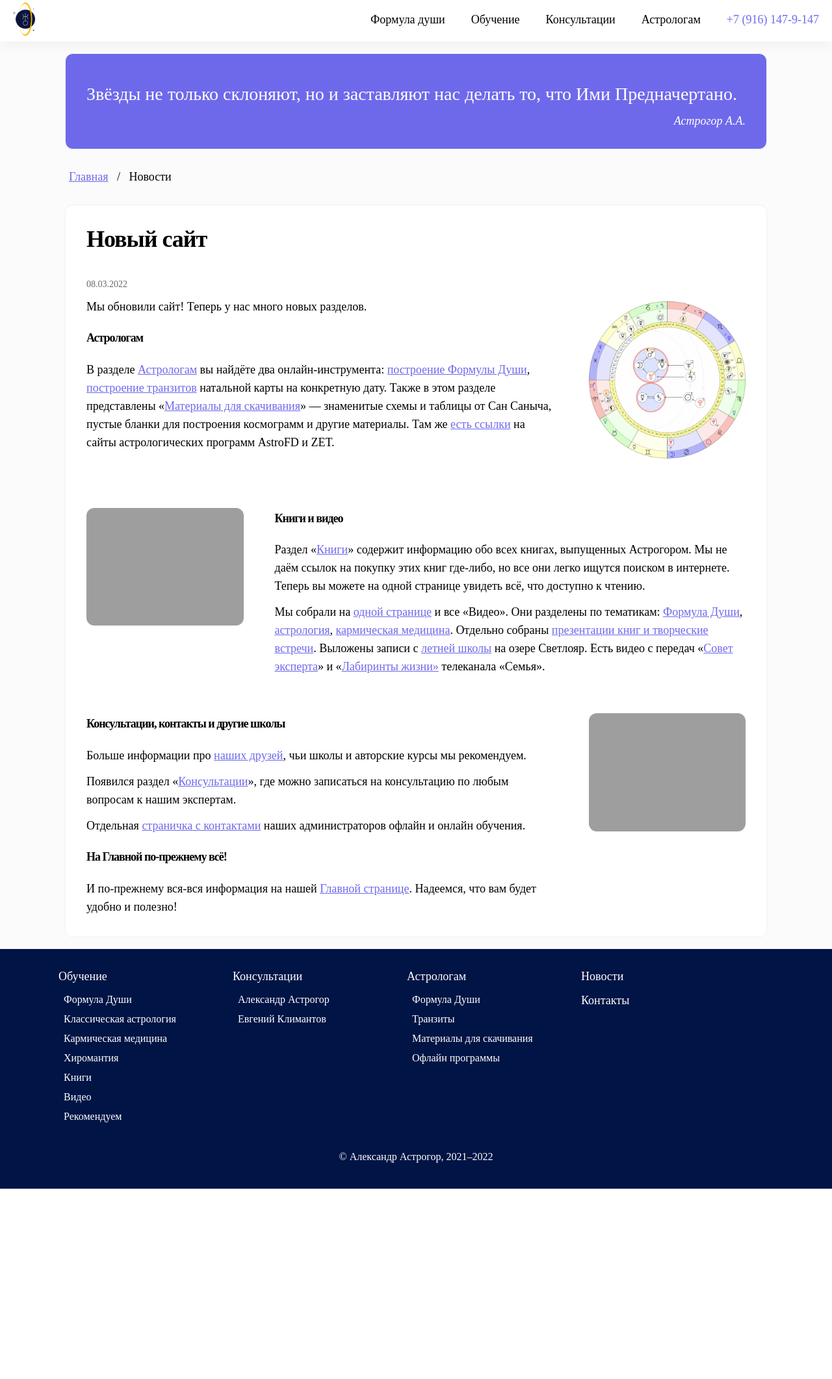
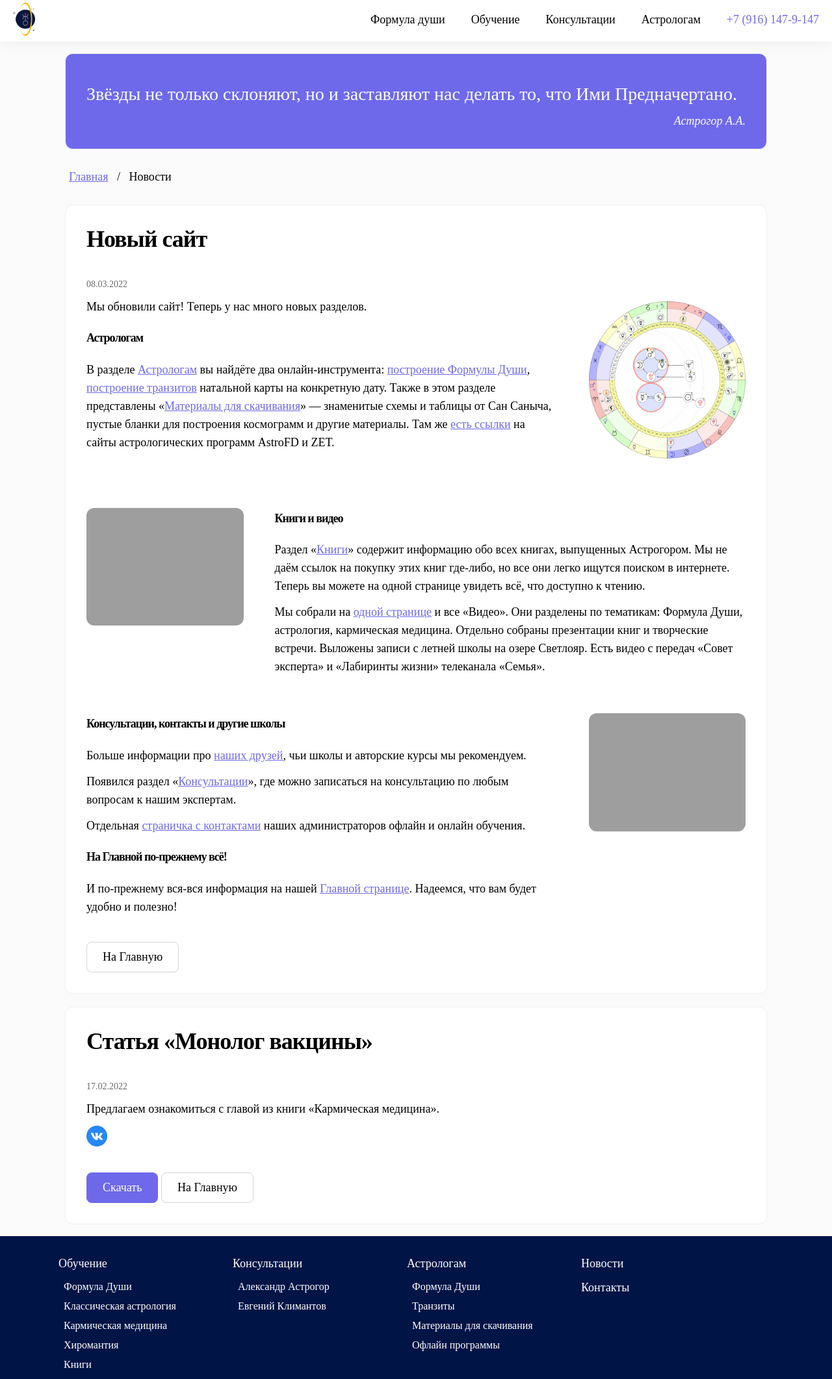
Before and after one commit to mosigo/astrogor, a Flask app: page /news in a window 1280 px wide. Shown: the top 2123 px of the page at 65% size. Before the commit the page ends 1830 px from the top, so only its background shows below. Run offline with Flask 2, Linux system fonts and the light colour scheme; parts of the project's set-up code (start-up, migrations or seed data) failed here and were passed over; some web fonts are replaced; grey boxes are pictures that could not be loaded.

Commit message:
Добавлена новость с главой из книги «Кармическая медицина».

```diff
--- a/templates/news.html
+++ b/templates/news.html
@@ -40,7 +40,7 @@ img.pic {
 
 <!--Новый сайт-->
 <div class="plate-base">
-    <a id="001"></a>
+    <a id="002"></a>
     <div class="plate w100">
         <h1>Новый сайт</h1>
         <div class="label">08.03.2022</div>
@@ -78,12 +78,9 @@ img.pic {
                 </div>
                 <div class="text">
                     <p>Мы собрали на <a href="/videos">одной странице</a> и все «Видео». Они разделены по тематикам:
-                        <a href="/videos#fd">Формула Души</a>, <a href="/videos#astro">астрология</a>,
-                        <a href="/videos#karma">кармическая медицина</a>. Отдельно собраны
-                        <a href="/videos#books">презентации книг и творческие встречи</a>. Выложены записи с
-                        <a href="/videos#svetloyar">летней школы</a> на озере Светлояр. Есть видео с передач
-                        «<a href="/videos#expert">Совет эксперта</a>» и «<a href="/videos#labirint">Лабиринты жизни»</a>
-                        телеканала «Семья». </p>
+                        Формула Души, астрология, кармическая медицина. Отдельно собраны презентации книг
+                        и творческие встречи. Выложены записи с летней школы на озере Светлояр. Есть видео с передач
+                        «Совет эксперта» и «Лабиринты жизни» телеканала «Семья». </p>
                 </div>
             </div>
         </div>
@@ -115,7 +112,44 @@ img.pic {
             </div>
         </div>
 
+        <div class="action">
+            <a href="/new">
+                <button class="btn second">На Главную</button>
+            </a>
+        </div>
+    </div>
+</div>
 
+<!--Глава из книги «Монолог Вакцины»-->
+<div class="plate-base">
+    <a id="001"></a>
+    <div class="plate w100">
+        <h1>Статья «Монолог вакцины»</h1>
+        <div class="label">17.02.2022</div>
+
+        <div class="plate-inner">
+            <div class="left w75">
+                <div class="text">
+                    <p>Предлагаем ознакомиться с главой из книги «Кармическая медицина».</p>
+                </div>
+                <div class="contacts">
+                    <span>
+                        <a href="https://vk.com/wall95920566_3844" target="_blank">
+                            <img src="{{ url_for('static', filename='pic/contacts/Vk.png') }}"/>
+                        </a>
+                    </span>
+                </div>
+                <div class="action">
+                    <a href="{{ url_for('static', filename='pic/downloads/Monolog_Vaktsiny.docx') }}"
+                       download="Monolog_Vaktsiny.docx">
+                        <button class="btn">Скачать</button>
+                    </a>
+                    <a href="/new">
+                        <button class="btn second">На Главную</button>
+                    </a>
+                </div>
+            </div>
+        </div>
     </div>
 </div>
 
```
Also changed, not shown: templates/astro.html (+33 -27 lines), templates/index.html (+20 -4 lines), static/pic/courses/palmistry_01.png (added), static/pic/courses/palmistry_02.png (added), static/pic/courses/palmistry_03.png (added), static/pic/courses/palmistry_04.png (added), static/pic/courses/palmistry_05.png (added), static/pic/courses/palmistry_06.png (added), static/pic/courses/palmistry_07.png (added), static/pic/courses/palmistry_08.png (added), 1 other file.
